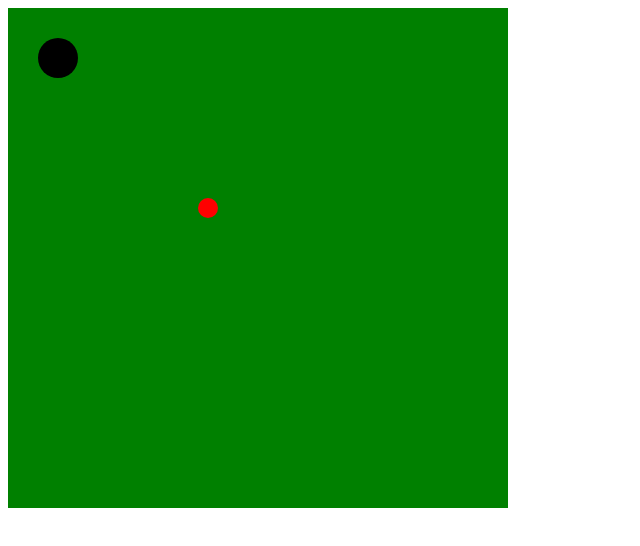
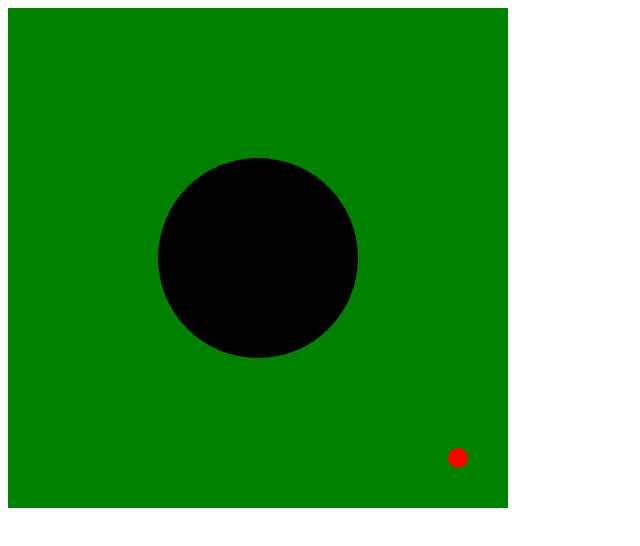
Before and after one commit to xxlukasz11/Diploid-genetic-algorithm, a plain HTML site: page index.html in a window 1280 px wide. Shown: the whole page, without its empty margins (0-640 px from the left). Drawn offline with Linux system fonts and the light colour scheme.

Commit message:
create world map factory

```diff
--- a/index.html
+++ b/index.html
@@ -24,6 +24,7 @@
 		<script src="food.js"></script>
 		<script src="circleObstacle.js"></script>
 		<script src="worldMap.js"></script>
+		<script src="worldMapFactory.js"></script>
 		<script src="mapWalker.js"></script>
 
 		<script src="crossoverManager.js"></script>
--- a/main.js
+++ b/main.js
@@ -7,23 +7,28 @@ const ctx = canvas.getContext('2d');
 ctx.fillStyle = "green";
 ctx.fillRect(0, 0, width, height);
 
-const world = new WorldMap(width, height);
-world.setContext(ctx);
-world.addObstacle(new CircleObstacle(50, 50, 20));
-world.setFood(new Food(200, 200, 10));
+const mFactory = new WorldMapFactory(width, height, ctx);
+const world = mFactory.createVersionOne();
 world.draw();
 
-const chromosomeLength = 10;
-const populationSize = 3;
-const mutationRate = 0.05;
+const chromosomeLength = 50;
+const populationSize = 50;
+const mutationRate = 0.02;
 let pFactory = new PopulationFactory(populationSize, chromosomeLength, mutationRate, world);
 
 let haploidPopulation = pFactory.createHaploidPopulation();
 let diploidPopulation = pFactory.createDiploidPopulation();
 
+const cycleLength = 10;
+const hCycle = new CycleManager(haploidPopulation, cycleLength);
+const dCycle = new CycleManager(diploidPopulation, cycleLength);
+hCycle.start();
+dCycle.start();
+
 console.log(haploidPopulation);
 console.log(diploidPopulation);
 
-const cycleLength = 2;
-const cycle = new CycleManager(diploidPopulation, cycleLength);
-cycle.start();
+const hBest = haploidPopulation.findBest();
+const dBest = diploidPopulation.findBest();
+console.log(hBest);
+console.log(dBest);
--- a/population.js
+++ b/population.js
@@ -37,4 +37,14 @@ class Popualtion {
 		}
 	}
 
+	findBest() {
+		let best = this.individuals[0];
+		for(let ind of this.individuals) {
+			if(ind.getFitness() > best.getFitness()) {
+				best = ind;
+			}
+		}
+		return best;
+	}
+
 }
--- a/worldMap.js
+++ b/worldMap.js
@@ -1,17 +1,13 @@
 class WorldMap {
-	constructor(width, height) {
+	constructor(width, height, context) {
 		this.width = width;
 		this.height = height;
+		this.context = context;
 		this.obstacles = [];
 		this.food = null;
-		this.context = null;
 		this.startingPosition = new Position(0, 0);
 		this.diagonalLength = Math.sqrt(width*width+height*height);
 		this.moveLength = this.diagonalLength / 100.0;
-	}
-
-	setContext(context) {
-		this.context = context;
 	}
 
 	addObstacle(obstacle) {
--- /dev/null
+++ b/worldMapFactory.js
@@ -0,0 +1,27 @@
+class WorldMapFactory {
+	constructor(width, height, context) {
+		this.width = width;
+		this.height = height;
+		this.context = context;
+	}
+
+	createVersionOne() {
+		const centerObstacle = new CircleObstacle(this.width/2, this.height/2, this.height/5);
+		const food = new Food(this.width*0.9, this.height*0.9, this.height/50);
+		const startingPosition = new Position(this.width*0.1, this.height*0.1);
+
+		return this.create(food, startingPosition, [centerObstacle]);
+	}
+
+	create(food, startingPosition, obstacles) {
+		const map = new WorldMap(this.width, this.height, this.context);
+		map.setFood(food);
+		map.setStartingPosition(startingPosition);
+		if(obstacles) {
+			for(let obstacle of obstacles) {
+				map.addObstacle(obstacle);
+			}
+		}
+		return map;
+	}
+}
```
